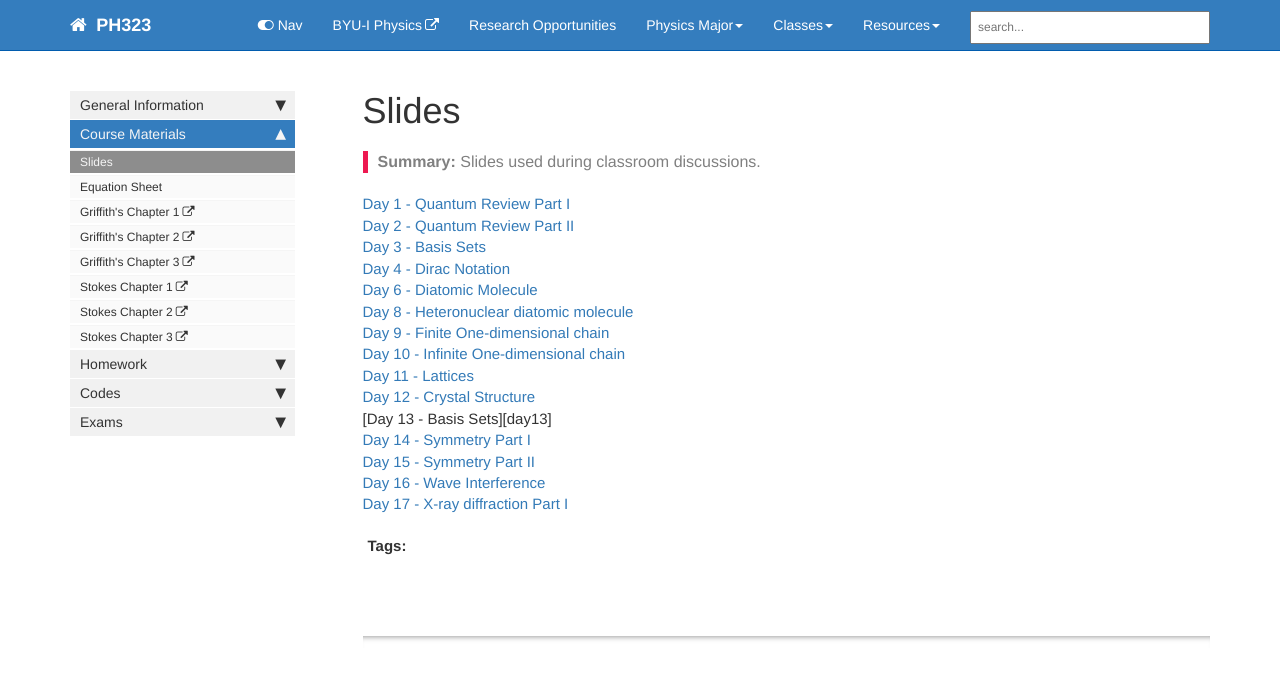
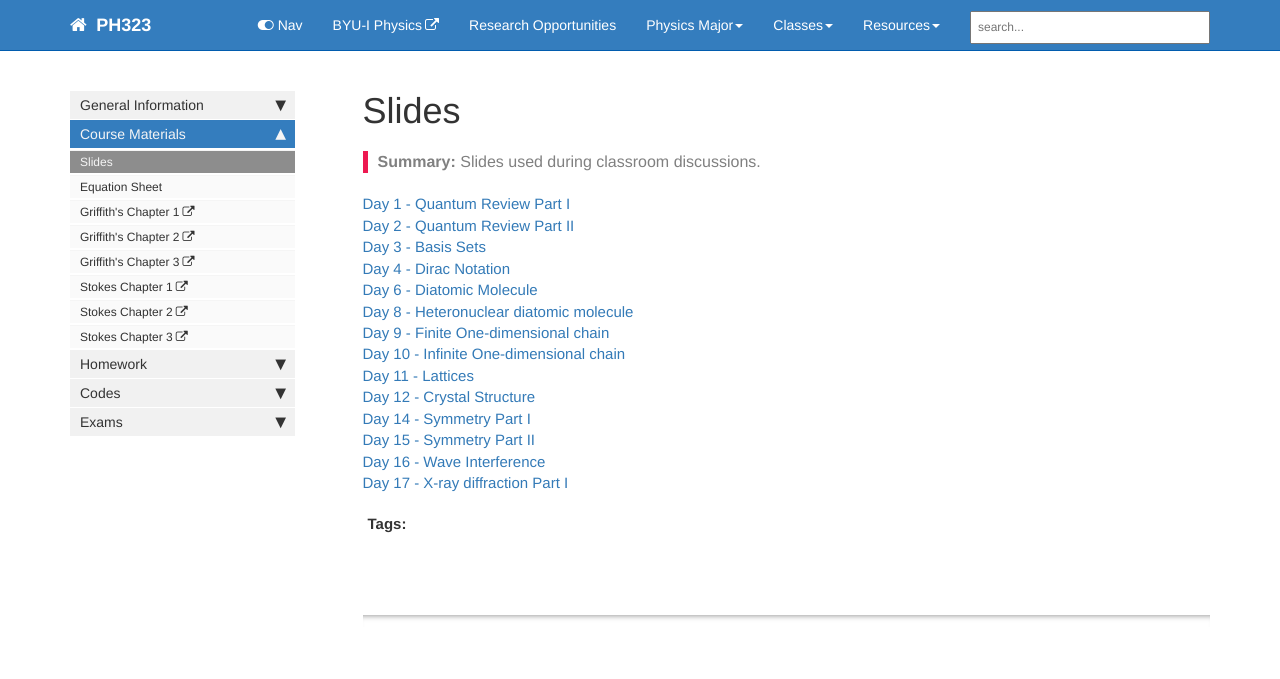
Before and after one commit to lancejnelson/PH323, a Jekyll site: the page built from course_docs/slides.md, in a window 1280 px wide. Shown: the top 679 px of the page. Built offline with Jekyll 4.4.1, drawn with Linux system fonts in a browser that asks for light colours; comment, search, counter and statistics services are not loaded.

Commit message:
Fixed slides page

```diff
--- a/course_docs/slides.md
+++ b/course_docs/slides.md
@@ -20,7 +20,6 @@ folder: course_docs
 [Day 10 - Infinite One-dimensional chain][day10]
 [Day 11 - Lattices][day11]
 [Day 12 - Crystal Structure][day12]
-[Day 13 - Basis Sets][day13]
 [Day 14 - Symmetry Part I][day14]
 [Day 15 - Symmetry Part II][day15]
 [Day 16 - Wave Interference][day16]
```
